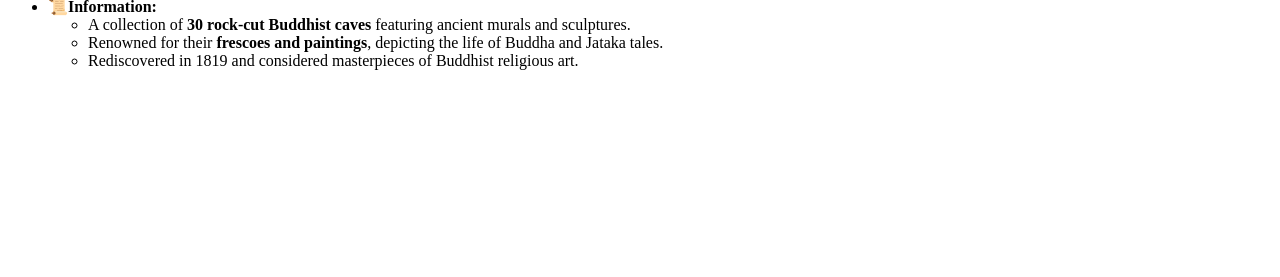
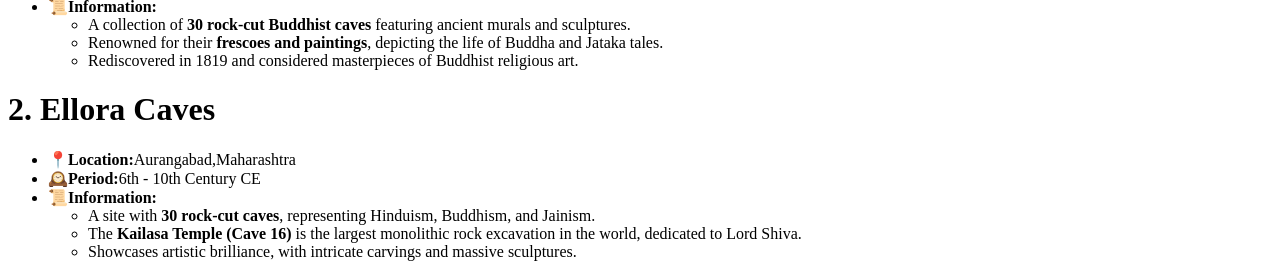
Before and after one commit to rohangadhave08/icp-11-html-github-project-1-heritage-of-india, a plain HTML site: page pages/caves.html in a window 1280 px wide. Shown: the part 656-933 px from the top of the page. Before the commit the page ends 800 px from the top, so only its background shows below. Drawn offline with Linux system fonts and the light colour scheme.

Commit message:
info added

```diff
--- a/pages/caves.html
+++ b/pages/caves.html
@@ -27,5 +27,21 @@
             </ul>
         </ul>
     </div>
+
+    <div>
+        <b>
+           <h1>2. Ellora Caves</h1>
+       </b>
+           <ul>
+               <li><b>📍Location:</b>Aurangabad,Maharashtra</li>
+               <li><b>🕰️Period:</b>6th - 10th Century CE</li>
+               <li><b>📜Information:</b></li>
+               <ul type="circle">
+                   <li>A site with <b>30 rock-cut caves</b>, representing Hinduism, Buddhism, and Jainism.</li>
+                   <li>The <b>Kailasa Temple (Cave 16)</b> is the largest monolithic rock excavation in the world, dedicated to Lord Shiva.</li>
+                   <li>Showcases artistic brilliance, with intricate carvings and massive sculptures.</li>
+               </ul>
+           </ul>
+       </div>
 </body>
 </html>
```
